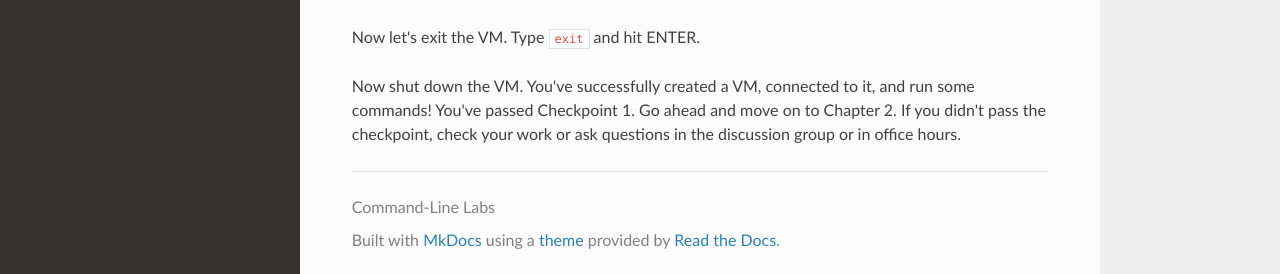
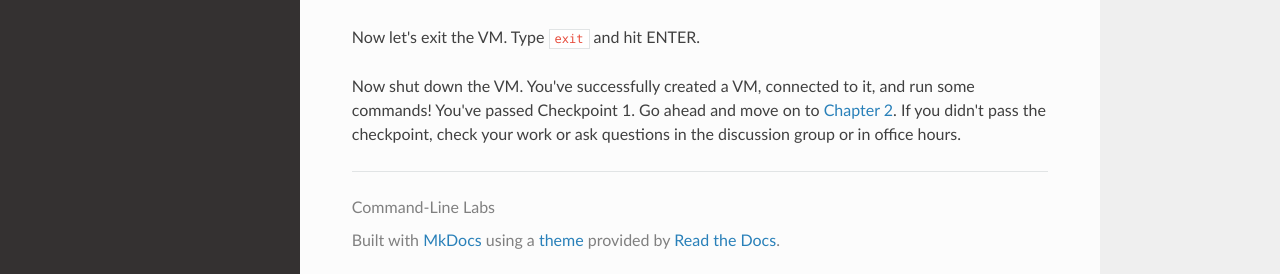
Before and after one commit to CommandLineLabs/completegeek, an MkDocs documentation site: the page built from docs/001-getting-started.md, in a window 1280 px wide and 900 px high, scrolled down 5808 px. Shown: the part 623-897 px from the top of the window. Built offline with MkDocs 1.6.1, drawn with Linux system fonts in a browser that asks for light colours; nearby versions of some CDN libraries; some of the changed lines change nothing that is shown.

Commit message:
Adding link

```diff
--- a/docs/001-getting-started.md
+++ b/docs/001-getting-started.md
@@ -183,4 +183,4 @@ If your output looks similar to mine, congratulations!
 
 Now let's exit the VM. Type `exit` and hit ENTER.
 
-Now shut down the VM. You've successfully created a VM, connected to it, and run some commands! You've passed Checkpoint 1. Go ahead and move on to Chapter 2. If you didn't pass the checkpoint, check your work or ask questions in the discussion group or in office hours.
+Now shut down the VM. You've successfully created a VM, connected to it, and run some commands! You've passed Checkpoint 1. Go ahead and move on to [Chapter 2](002-directories.md). If you didn't pass the checkpoint, check your work or ask questions in the discussion group or in office hours.
```
